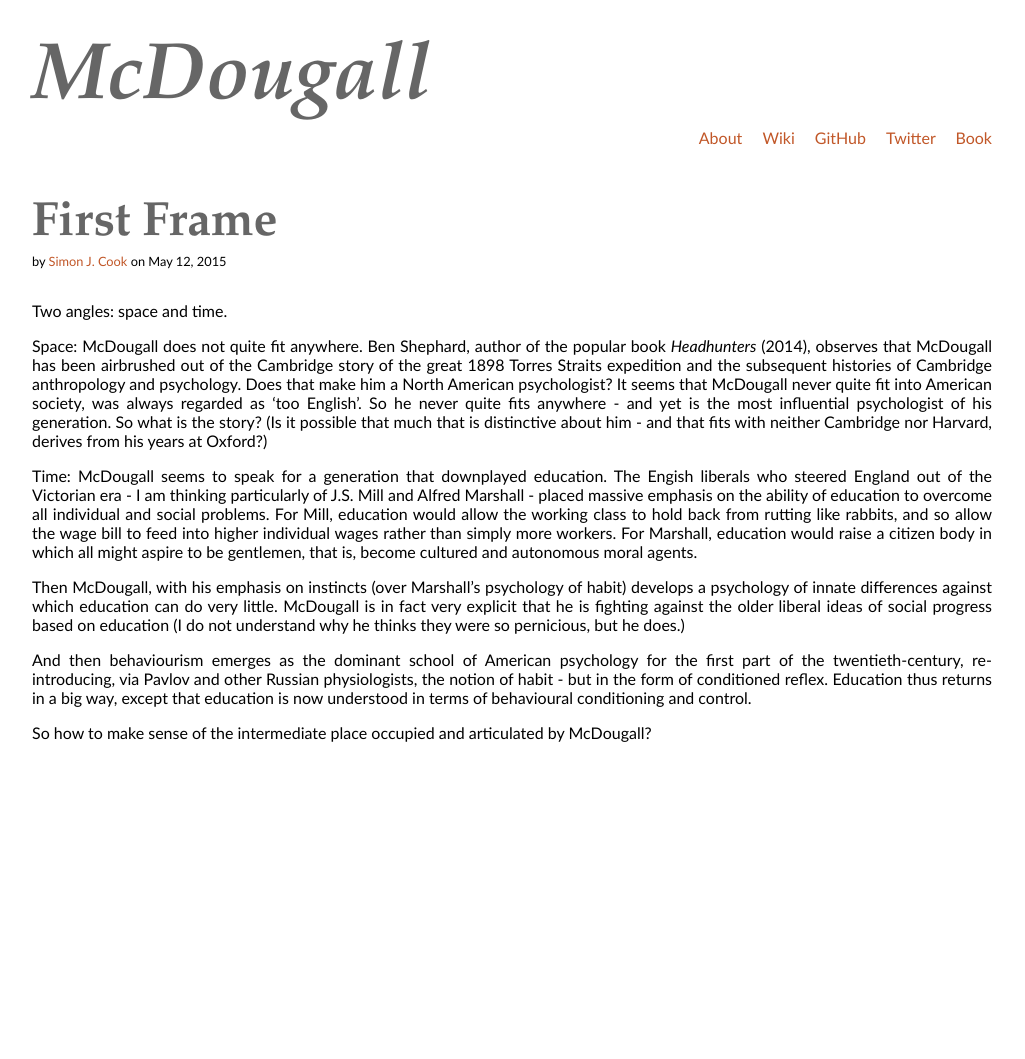
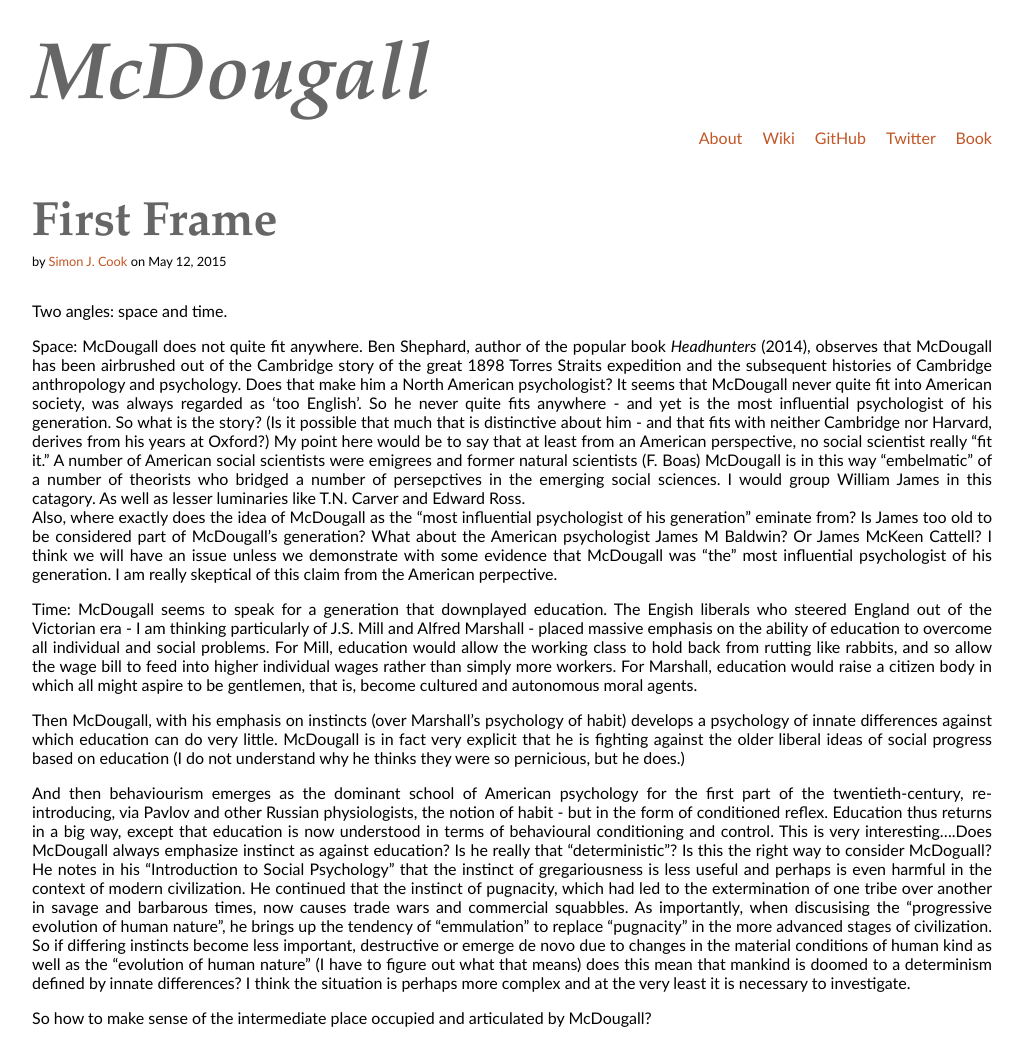
Before and after one commit to uoou/McDougall, a Jekyll site: the page built from _posts/2015-05-12-first-frame.md, in a window 1280 px wide. Shown: the whole page, without its empty margins (0-1025 px from the left). Built offline with Jekyll 4.4.1, drawn with Linux system fonts in a browser that asks for light colours; Markdown is read by kramdown in place of the engine named in the settings; before the commit the page ends 900 px from its top, so only the background shows below that.

Commit message:
Update 2015-05-12-first-frame.md

```diff
--- a/_posts/2015-05-12-first-frame.md
+++ b/_posts/2015-05-12-first-frame.md
@@ -6,11 +6,14 @@ author: simon
 Two angles: space and time.
 
 Space: McDougall does not quite fit anywhere. Ben Shephard, author of the popular book *Headhunters* (2014), observes that McDougall has been airbrushed out of the Cambridge story of the great 1898 Torres Straits expedition and the subsequent histories of Cambridge anthropology and psychology. Does that make him a North American psychologist? It seems that McDougall never quite fit into American society, was always regarded as 'too English'. So he never quite fits anywhere - and yet is the most influential psychologist of his generation. So what is the story? (Is it possible that much that is distinctive about him - and that fits with neither Cambridge nor Harvard, derives from his years at Oxford?)
+My point here would be to say that at least from an American perspective, no social scientist really "fit it." A number of American social scientists were emigrees and former natural scientists (F. Boas)  McDougall is in this way "embelmatic" of a number of theorists who bridged a number of persepctives in the emerging social sciences.  I would group William James in this catagory.  As well as lesser luminaries like T.N. Carver and Edward Ross.
+Also, where exactly does the idea of McDougall as the "most influential psychologist of his generation" eminate from?  Is James too old to be considered part of McDougall's generation? What about the American psychologist James M Baldwin? Or James McKeen Cattell?  I think we will have an issue unless we demonstrate with some evidence that McDougall was "the" most influential psychologist of his generation. I am really skeptical of this claim from the American perpective.
 
 Time: McDougall seems to speak for a generation that downplayed education. The Engish liberals who steered England out of the Victorian era - I am thinking particularly of J.S. Mill and Alfred Marshall - placed massive emphasis on the ability of education to overcome all individual and social problems. For Mill, education would allow the working class to hold back from rutting like rabbits, and so allow the wage bill to feed into higher individual wages rather than simply more workers. For Marshall, education would raise a citizen body in which all might aspire to be gentlemen, that is, become cultured and autonomous moral agents.
 
 Then McDougall, with his emphasis on instincts (over Marshall's psychology of habit) develops a psychology of innate differences against which education can do very little. McDougall is in fact very explicit that he is fighting against the older liberal ideas of social progress based on education (I do not understand why he thinks they were so pernicious, but he does.)
 
 And then behaviourism emerges as the dominant school of American psychology for the first part of the twentieth-century, re-introducing, via Pavlov and other Russian physiologists, the notion of habit - but in the form of conditioned reflex. Education thus returns in a big way, except that education is now understood in terms of behavioural conditioning and control.
+This is very interesting....Does McDougall always emphasize instinct as against education? Is he really that "deterministic"? Is this the right way to consider McDoguall?  He notes in his "Introduction to Social Psychology" that the instinct of gregariousness is less useful and perhaps is even harmful in the context of modern civilization.  He continued that the instinct of pugnacity, which had led to the extermination of one tribe over another in savage and barbarous times, now causes trade wars and commercial squabbles.  As importantly, when discusising the "progressive evolution of human nature", he brings up the tendency of "emmulation" to replace "pugnacity" in the more advanced stages of civilization. So if differing instincts become less important, destructive or emerge de novo due to changes in the material conditions of human kind as well as the "evolution of human nature" (I have to figure out what that means) does this mean that mankind is doomed to a determinism defined by innate differences?  I think the situation is perhaps more complex and at the very least it is necessary to investigate.
 
 So how to make sense of the intermediate place occupied and articulated by McDougall?
```
